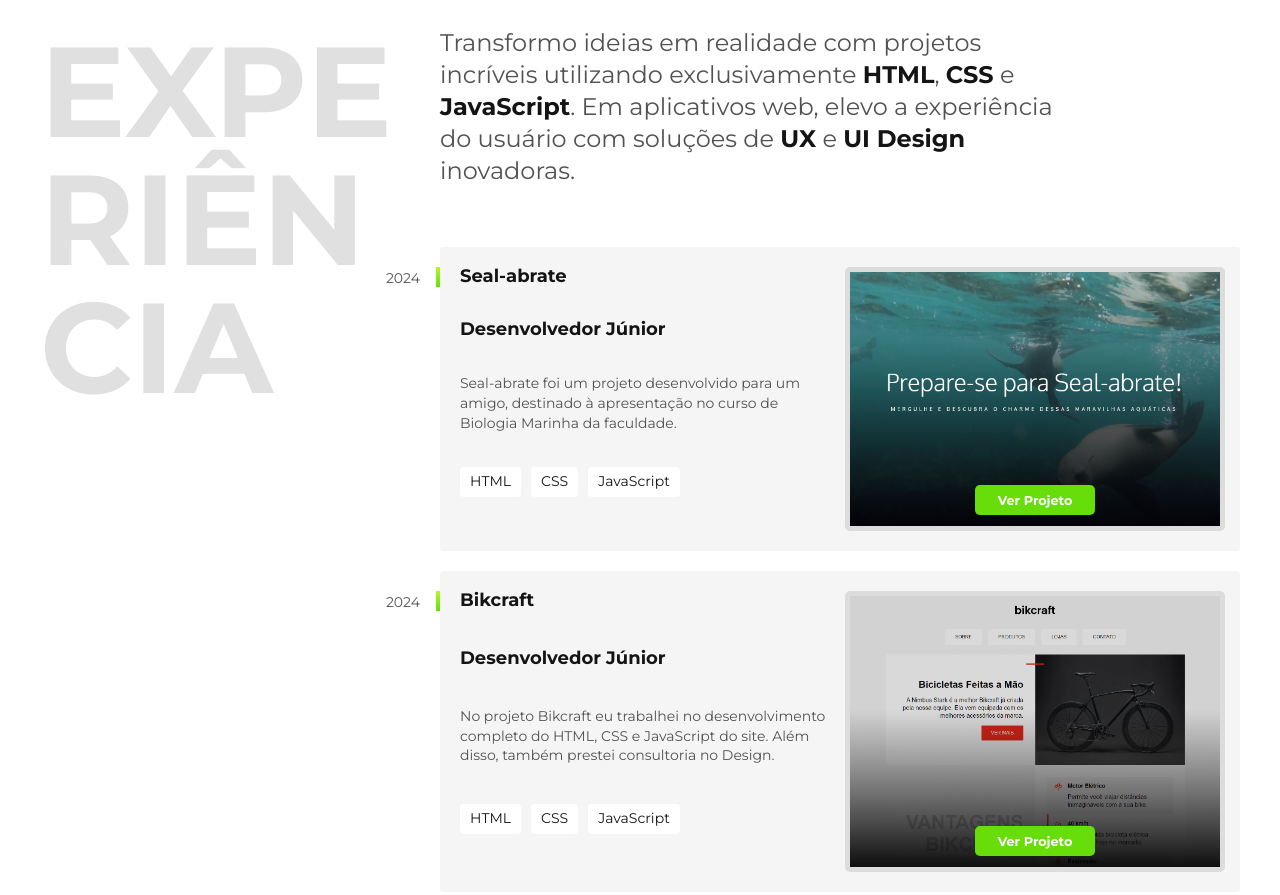
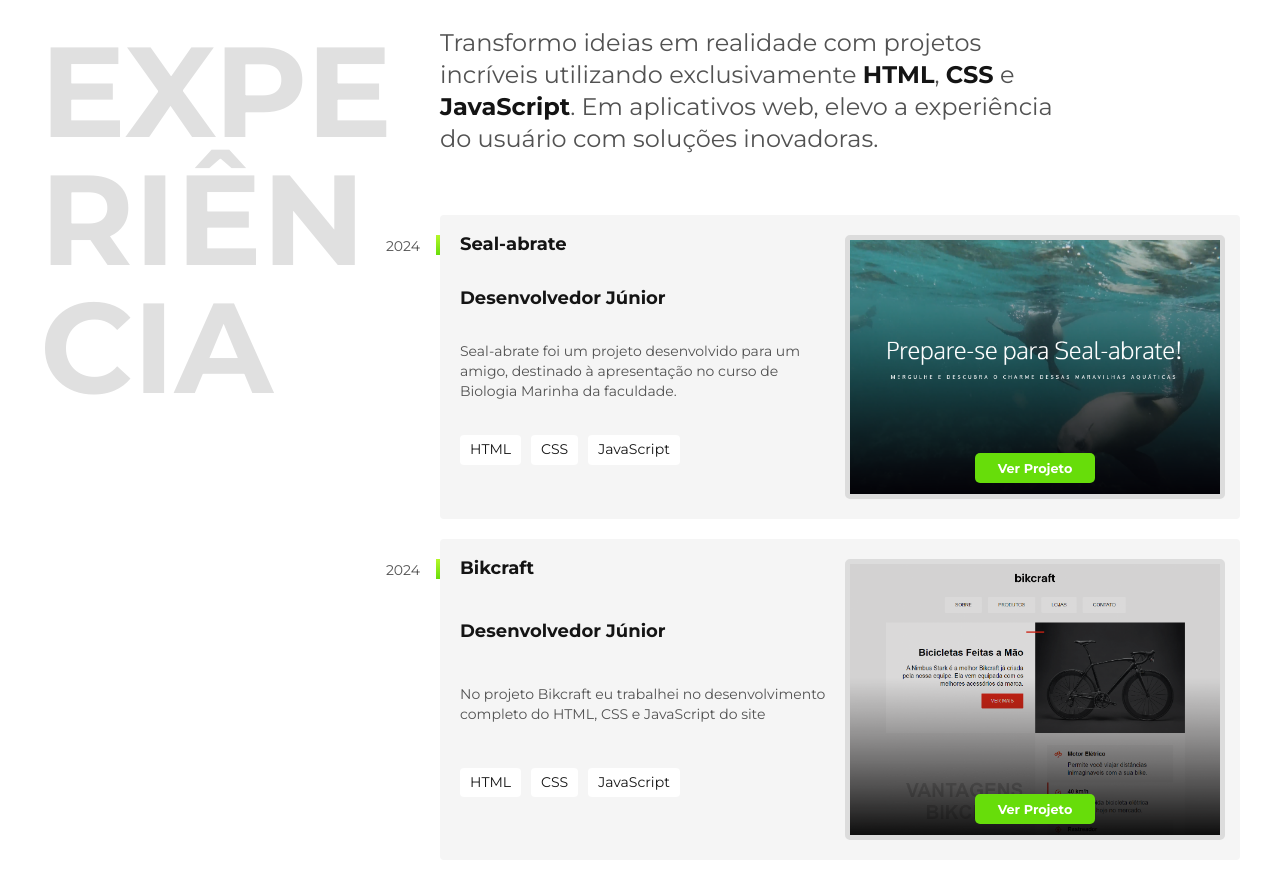
Before and after one commit to arthur-santoss/arthur-santoss.github.io, a plain HTML site: page index.html in a window 1280 px wide. Shown: the part 1000-1895 px from the top of the page. Drawn offline with Linux system fonts and the light colour scheme.

Commit message:
Update index.html

```diff
--- a/index.html
+++ b/index.html
@@ -40,7 +40,7 @@
     <div>
 
       <p class="experiencia-texto">
-        Transformo ideias em realidade com projetos incríveis utilizando exclusivamente <strong>HTML</strong>, <strong>CSS</strong> e <strong>JavaScript</strong>. Em aplicativos web, elevo a experiência do usuário com soluções de <strong>UX</strong> e <strong>UI Design</strong> inovadoras.
+        Transformo ideias em realidade com projetos incríveis utilizando exclusivamente <strong>HTML</strong>, <strong>CSS</strong> e <strong>JavaScript</strong>. Em aplicativos web, elevo a experiência do usuário com soluções inovadoras.
       </p>
 
       <div class="empresa">
@@ -74,7 +74,7 @@
           <span class="empresa-ano">2024</span>
           <h3 class="empresa-titulo">Bikcraft</h3>
           <span class="empresa-titulo">Desenvolvedor Júnior</span>
-          <p class="empresa-texto">No projeto Bikcraft eu trabalhei no desenvolvimento completo do HTML, CSS e JavaScript do site. Além disso, também prestei consultoria no Design.</p>
+          <p class="empresa-texto">No projeto Bikcraft eu trabalhei no desenvolvimento completo do HTML, CSS e JavaScript do site</p>
           <ul class="empresa-habilidades">
             <li>HTML</li>
             <li>CSS</li>
```
